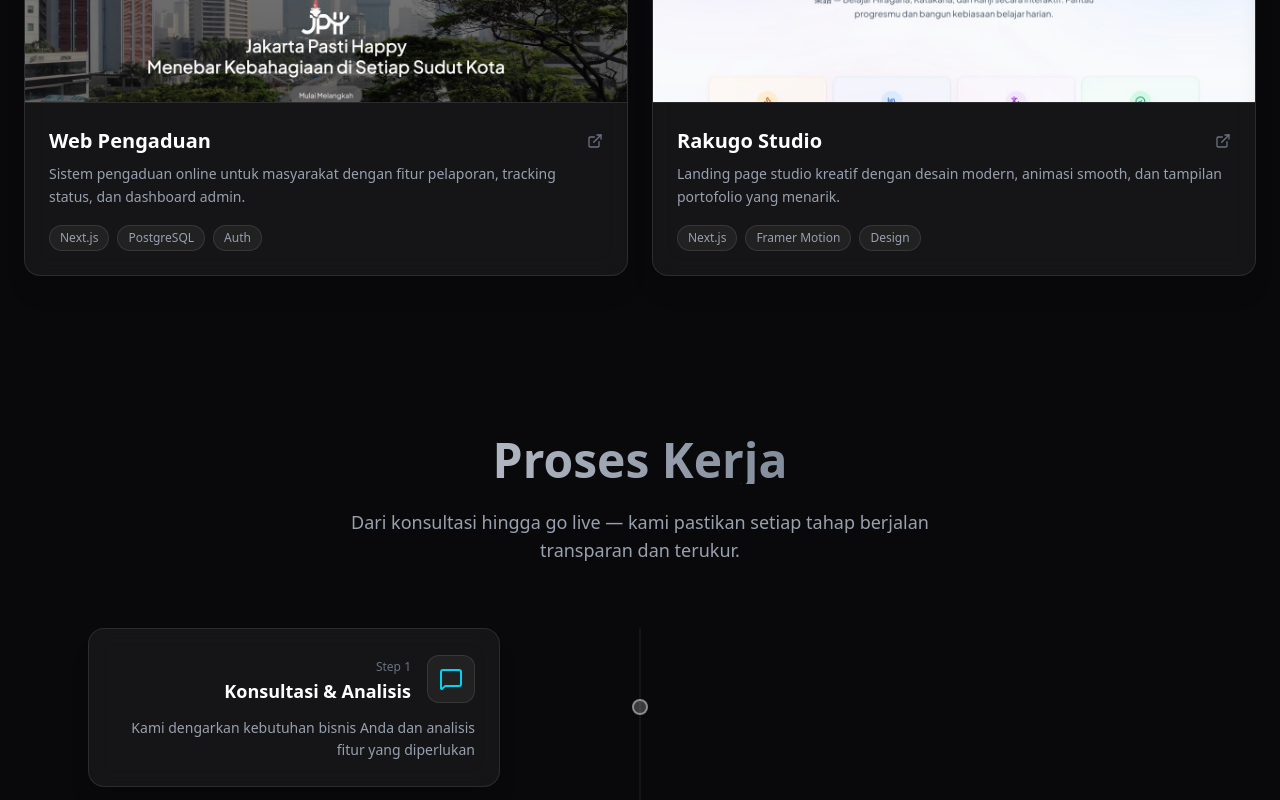
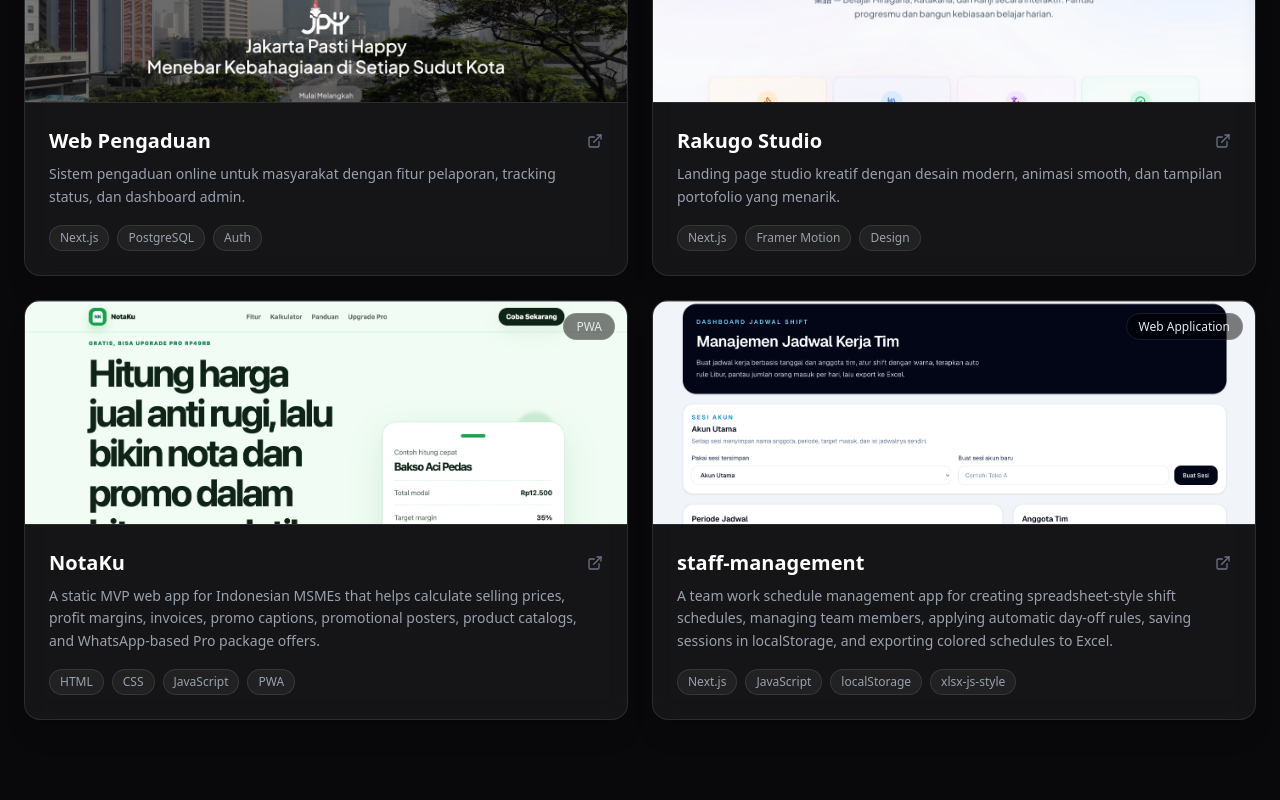
Before and after one commit to masraku/marketing-raku, a Next.js app: page / in a window 1280 px wide. Shown: the part 4594-5394 px from the top of the page. Built offline with nearby package versions, Linux system fonts and the light colour scheme; no server answers; the database is empty.

Commit message:
add project

```diff
--- a/components/sections/ShowcaseSection.jsx
+++ b/components/sections/ShowcaseSection.jsx
@@ -6,7 +6,7 @@
 import { motion } from "framer-motion";
 import { ExternalLink } from "lucide-react";
 
-const showcaseProjects = [
+export const projects = [
   {
     title: "Disnaker Kerjasimpel",
     type: "Web Application",
@@ -43,6 +43,26 @@
     image: "/assets/images/rakugo.jpg",
     url: "https://rakugo.studio/",
   },
+  {
+    title: "NotaKu",
+    type: "PWA",
+    description:
+      "A static MVP web app for Indonesian MSMEs that helps calculate selling prices, profit margins, invoices, promo captions, promotional posters, product catalogs, and WhatsApp-based Pro package offers.",
+    tags: ["HTML", "CSS", "JavaScript", "PWA"],
+    image: "/assets/images/notaku.png",
+    url: "https://cuanotaku.vercel.app/",
+    githubUrl: "https://github.com/masraku/bismillahcuan",
+  },
+  {
+    title: "staff-management",
+    type: "Web Application",
+    description:
+      "A team work schedule management app for creating spreadsheet-style shift schedules, managing team members, applying automatic day-off rules, saving sessions in localStorage, and exporting colored schedules to Excel.",
+    tags: ["Next.js", "JavaScript", "localStorage", "xlsx-js-style"],
+    image: "/assets/images/staff-management.png",
+    url: "https://management-staff.vercel.app/",
+    githubUrl: "https://github.com/masraku/management-staff",
+  },
 ];
 
 export default function ShowcaseSection() {
@@ -68,7 +88,7 @@
       </motion.div>
 
       <div className="grid grid-cols-1 md:grid-cols-2 gap-6">
-        {showcaseProjects.map((project, index) => (
+        {projects.map((project, index) => (
           <motion.div
             key={project.title}
             initial={{ opacity: 0, y: 30 }}
```
Also changed, not shown: public/assets/images/notaku.png (added), public/assets/images/staff-management.png (added).
